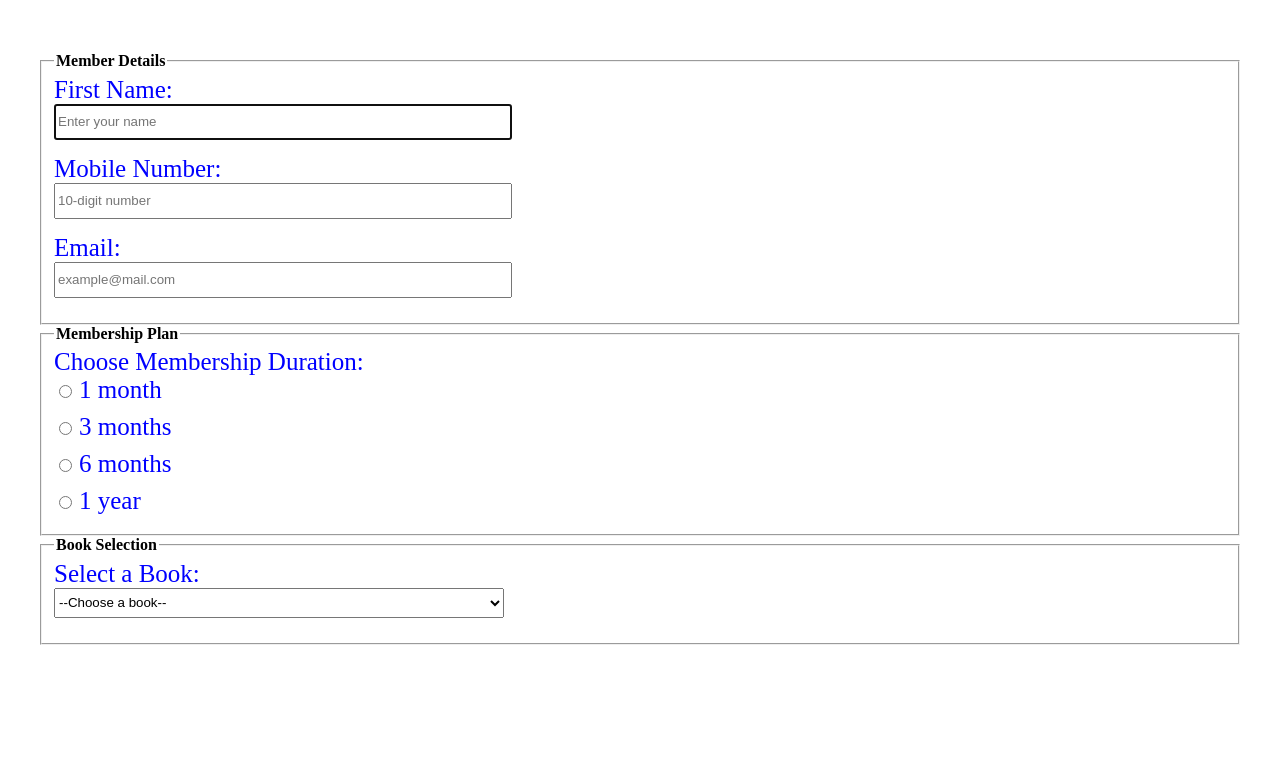
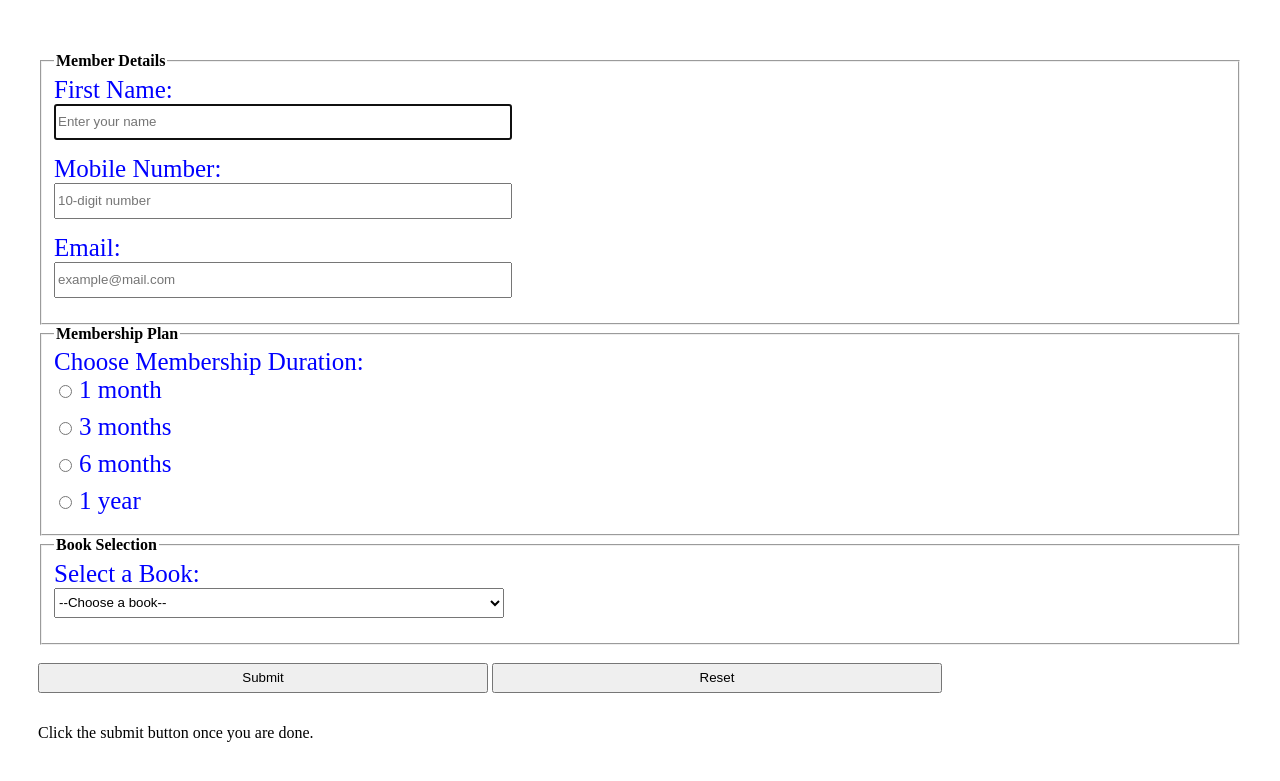
Before and after one commit to Aadinine/library-membership, a plain HTML site: page library website.html in a window 1280 px wide. Shown: the part 209-990 px from the top of the page. Before the commit the page ends 910 px from the top, so only its background shows below. Drawn offline with Linux system fonts and the light colour scheme.

Commit message:
library website.html

```diff
--- a/library website.html
+++ b/library website.html
@@ -4,7 +4,7 @@
 <head>
     <meta charset="UTF-8">
     <meta name="viewport" content="width=device-width, initial-scale=1.0">
-    <title>Library Membership Form</title>
+    <title>Library Membership Form - URK23CS1010</title>
     <style>
         h1 {
             color: red;
@@ -94,4 +94,11 @@
             </fieldset>
 
             <br>
-            <input type="subm
+            <input type="submit" value="Submit">
+            <input type="reset" value="Reset">
+            <p>Click the submit button once you are done.</p>
+        </form>
+    </div>
+
+</body>
+</html>
```
